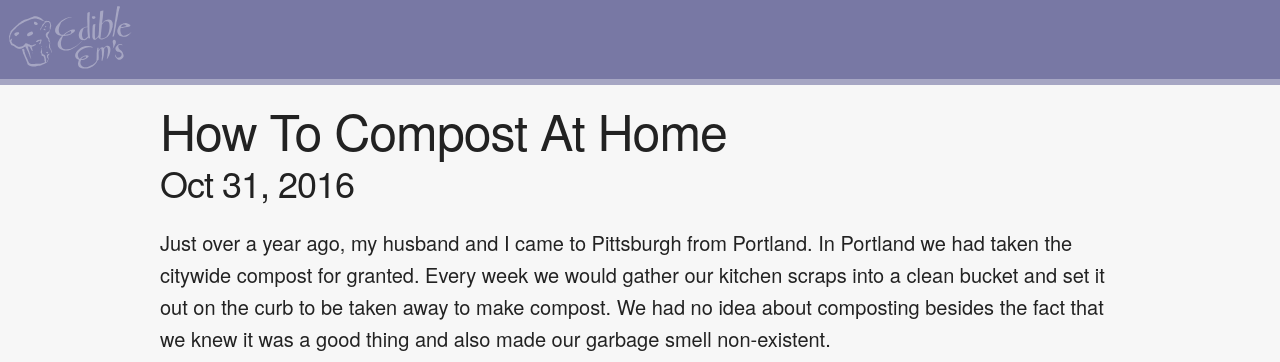
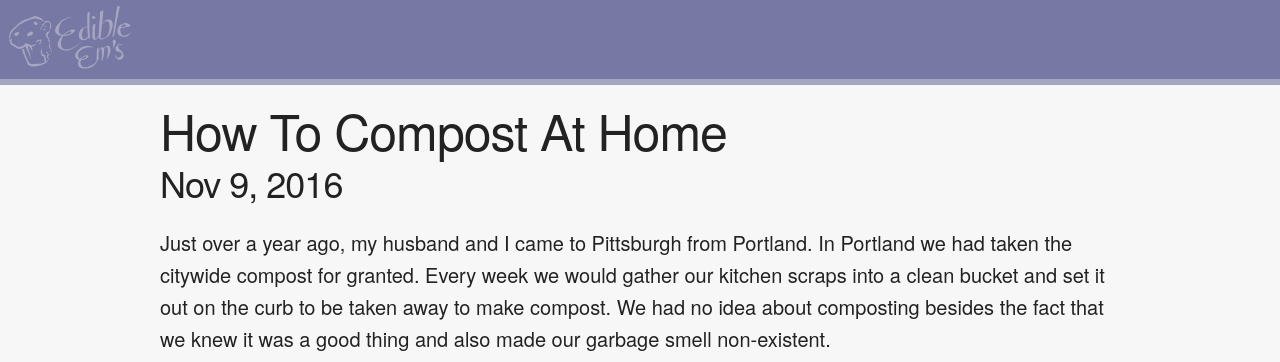
Before and after one commit to RubenSandwich/EdibleEms, a Jekyll site: the page built from _posts/2016-11-09-How-to-Compost-at-Home.md, in a window 1280 px wide and 900 px high. Shown: the top 362 px of the window. Built offline with Jekyll 4.4.1, drawn with Linux system fonts in a browser that asks for light colours; part of the change alters nothing that is shown.

```diff
--- a/_posts/2016-10-31-How-to-Compost-at-Home.md
+++ b/_posts/2016-11-09-How-to-Compost-at-Home.md
@@ -1,7 +1,7 @@
 ---
 published: true
 layout: post
-date: 2016-10-31T00:00:00.000Z
+date: 2016-11-09T00:00:00.000Z
 tags: compost homeproject lifestyle diy zerowaste greenliving green food
 image: IMG_2550.JPG
 ---
```
